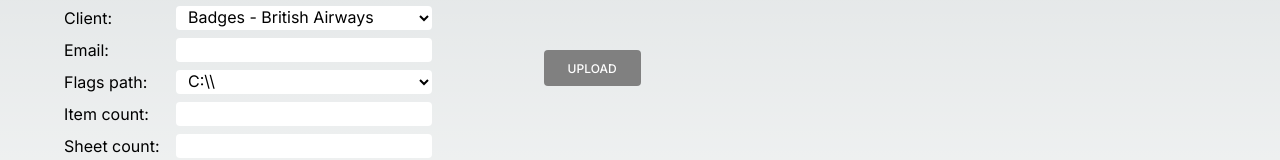
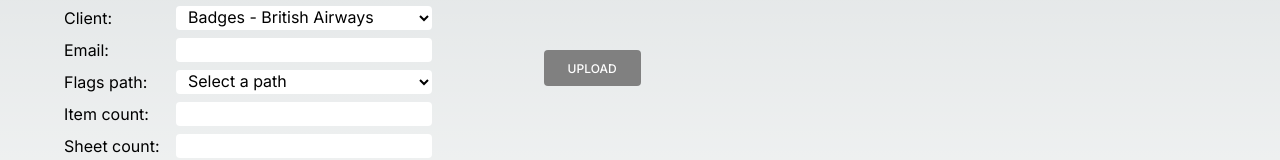
Before and after one commit to RichardHill/upload, a Next.js app: page / in a window 1280 px wide. Shown: the part 308-468 px from the top of the page. Built offline with nearby package versions, Linux system fonts and the light colour scheme.

Commit message:
Updating values

```diff
--- a/app/page.tsx
+++ b/app/page.tsx
@@ -205,9 +205,9 @@ function StyledDropzone() {
                                 <h3>Flags path:</h3>
                                 <select className="bg-white ml-28 pl-2 h-6 w-64 rounded absolute" value={selectedPath} onChange={handlePathChange}>
                                     <option value="">Select a path</option>
-                                    <option value="option1">C:\\</option>
-                                    <option value="option2">C:\\BP\\</option>
-                                    <option value="option3">C:\\flags\\</option>
+                                    <option value="C:\">C:\</option>
+                                    <option value="C:\BP\">C:\BP\</option>
+                                    <option value="C:\flags\">C:\flags\</option>
                                 </select>
                                 {/* <input
                                     className="h-6 ml-28 pl-2 w-64 rounded !text-black absolute"
```
